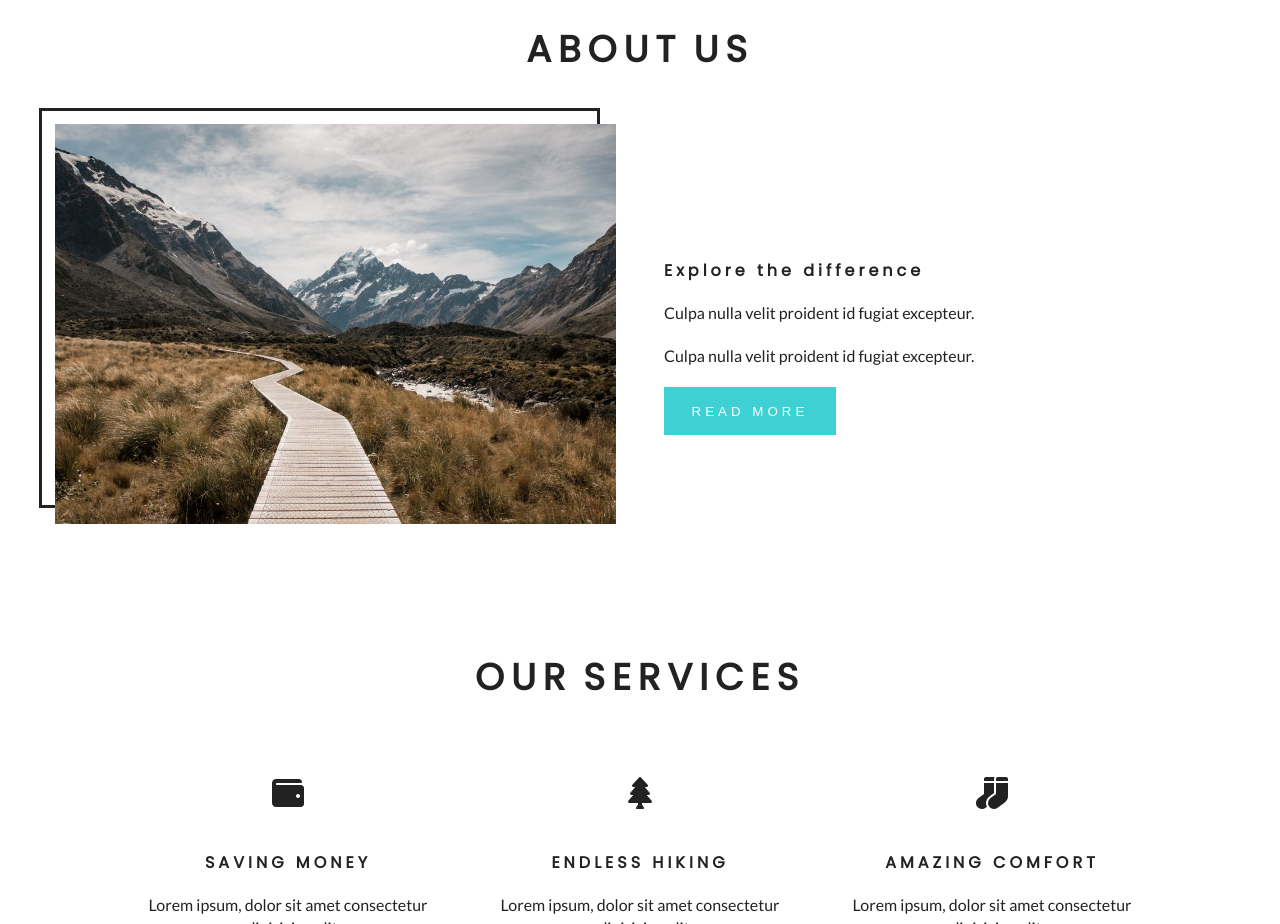
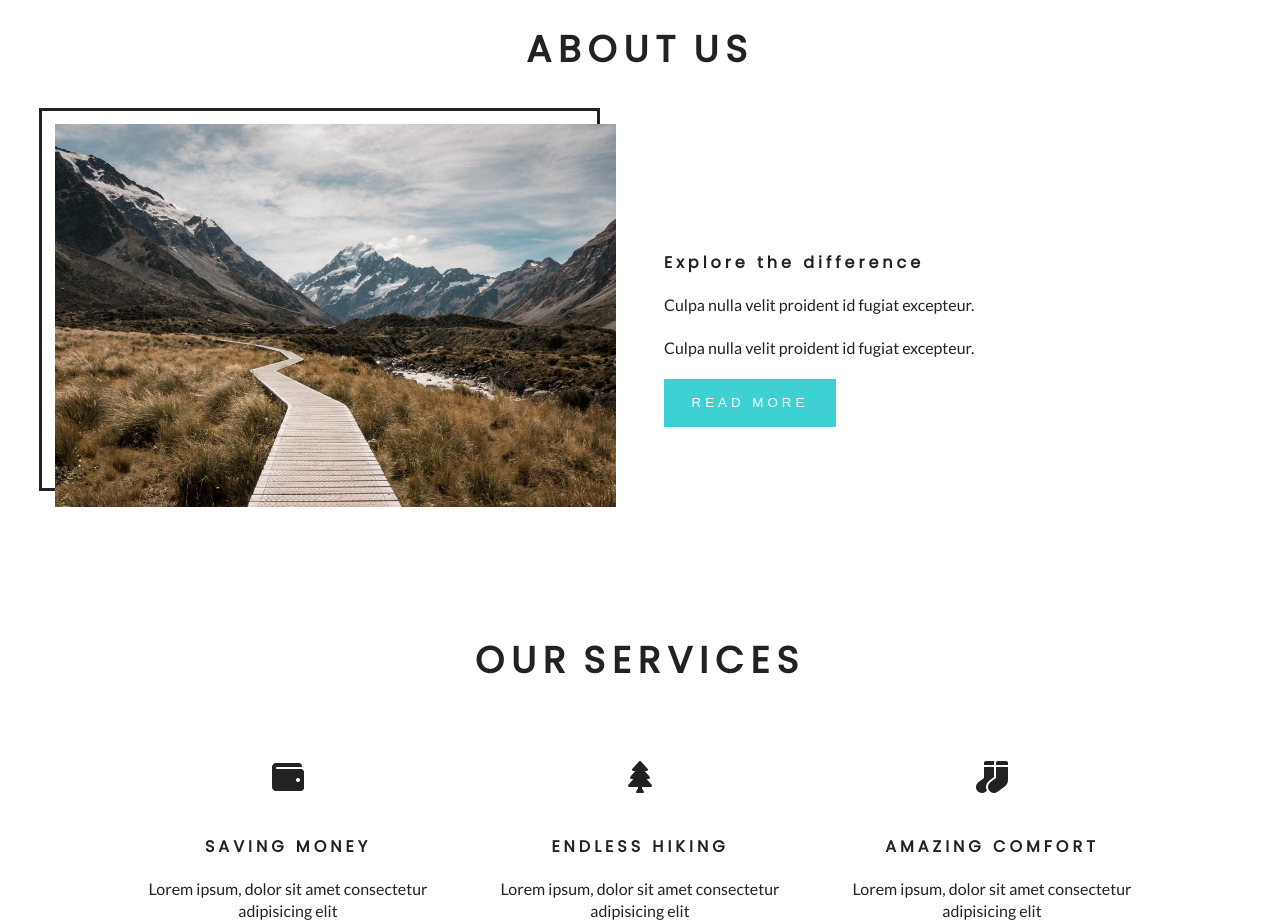
Before and after one commit to WebDevRaul/Backroads, a Gatsby site: page / in a window 1280 px wide. Shown: the part 840-1764 px from the top of the page. Built offline with nearby package versions, Linux system fonts and the light colour scheme; Gatsby itself is replaced by a stand-in of ours.

Commit message:
gatsby query about img

```diff
--- a/src/components/index_page/about/About.js
+++ b/src/components/index_page/about/About.js
@@ -1,18 +1,35 @@
 import React from 'react';
+import { useStaticQuery, graphql } from 'gatsby';
 
 import Title from '../../common/title/Title';
 import Wrapper from './about_sc';
+import Img from 'gatsby-image';
 
-import defaultBcg from '../../../images/defaultBcg.jpeg'
+// import defaultBcg from '../../../images/defaultBcg.jpeg';
+
+const getAbout = graphql`
+  query aboutImage {
+    aboutImage: file(relativePath: {eq: "defaultBcg.jpeg"}) {
+      childImageSharp{
+        fluid(maxWidth: 600) {
+          ...GatsbyImageSharpFluid_tracedSVG
+        }
+      }
+    }
+  }
+`
 
 const About = () => {
+  const { aboutImage } = useStaticQuery(getAbout);
+
   return (
     <Wrapper className='about'>
       <Title title='about' subtitle='us' />
       <div className='about-center'>
         <article className='about-img'>
           <div className='img-container'>
-            <img src={defaultBcg} alt='default background' />
+            {/* <img src={defaultBcg} alt='default background' /> */}
+            <Img fluid={aboutImage.childImageSharp.fluid} alt='awesome landscape' />
           </div>
         </article>
         <article className='about-info'>
--- a/src/pages/blog.js
+++ b/src/pages/blog.js
@@ -4,7 +4,7 @@ import Layout from '../layout/Layout';
 const blog = () => {
   return (
     <Layout>
-
+      53
     </Layout>
   )
 }
```
